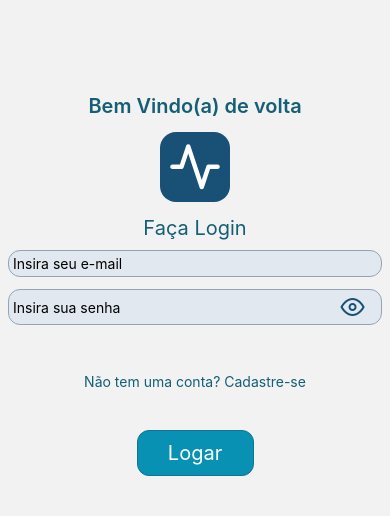
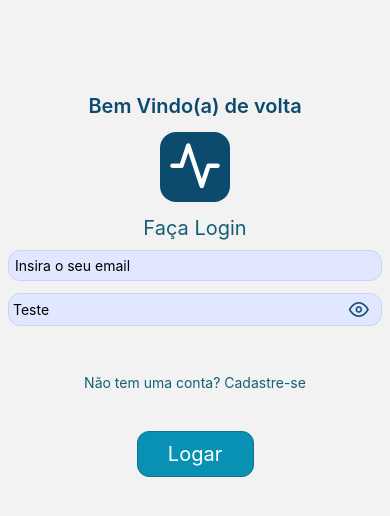
Before and after one commit to SamuMeneDev/cuidaFacil, a React Native app: screen / in a window 390 px wide. Shown: the top 516 px of the page. Built offline with nearby package versions, Linux system fonts and the light colour scheme.

Commit message:
Criando componentes utilitários

```diff
--- a/src/components/Logo.tsx
+++ b/src/components/Logo.tsx
@@ -7,9 +7,9 @@ interface LogoProps {
     bgColor?: string
 }
 
-export function Logo({size = 70, color = "#ffffff", bgColor=globalStyles.colors.azul600}: LogoProps) {
+export function Logo({size = 70, color = "white", bgColor="bg-sky-900"}: LogoProps) {
     return (
-        <View style={{backgroundColor: bgColor, padding: 5, width:size, height:size}} className="rounded-2xl flex items-center justify-center">
+        <View style={{backgroundColor: bgColor, padding: 5, width:size, height:size}} className={`${bgColor} rounded-2xl flex items-center justify-center`}>
             <Feather name="activity" size={size-16} color={color}  />
         </View>
     )
--- /dev/null
+++ b/src/components/buttons/TextButton.tsx
@@ -0,0 +1,14 @@
+import { PressableProps, Pressable, Text } from "react-native";
+
+interface TextButtonProps extends PressableProps {
+    boxStyles?: string,
+    textStyles?: string
+}
+
+export default function TextButton({boxStyles="bg-cyan-600 border border-cyan-700  rounded-xl", textStyles="text-white text-xl", ...props}: TextButtonProps) {
+    return (
+        <Pressable className={`${boxStyles} min-w-[30%] flex items-center p-2`}>
+            <Text className={`${textStyles}`}>Logar</Text>
+        </Pressable>
+    )
+}
--- /dev/null
+++ b/src/components/inputs/InputDefault.tsx
@@ -0,0 +1,14 @@
+import {View, TextInput, TextInputProps} from 'react-native';
+
+interface InputDefaultProps extends TextInputProps {
+    boxStyles?: string,
+    inputStyles?: string,
+}
+
+export default function InputDefault({boxStyles="border-indigo-200 rounded-xl bg-indigo-100", inputStyles="", ...props}: InputDefaultProps) {
+    return (
+        <View className={`${boxStyles} border flex-row p-1.5 rounded-xl`}>
+            <TextInput  className={`${inputStyles} w-full`} {...props} />
+        </View>
+    )
+}
--- a/src/components/inputs/InputSenha.tsx
+++ b/src/components/inputs/InputSenha.tsx
@@ -1,13 +1,19 @@
-import { TextInput, TextInputProps, View } from "react-native";
+import globalStyles from "@/globalStyles";
+import { Feather } from "@expo/vector-icons";
+import { useState } from "react";
+import { TextInput, TextInputProps, View, Pressable } from "react-native";
 
-interface InputSenhaProps extends TextInputProps {
-
-}
+interface InputSenhaProps extends TextInputProps {}
 
 export default function InputSenha({...props}: InputSenhaProps) {
+    const [mostrarSenha, setMostrarSenha] = useState(false);
+
     return (
-        <View>
-            <TextInput {...props}  />
+        <View className="border flex-row justify-between items-center border-indigo-200 p-1 rounded-xl bg-indigo-100">
+            <TextInput secureTextEntry={!mostrarSenha} {...props} className="w-[90%]"  />
+            <Pressable onPress={()=>setMostrarSenha(!mostrarSenha)} className="flex items-center w-[10%]">
+                <Feather name={mostrarSenha?"eye-off":"eye"} color={globalStyles.colors.azul600} size={20} />
+            </Pressable>
         </View>
     )
 }
--- a/src/pages/Login/Login.tsx
+++ b/src/pages/Login/Login.tsx
@@ -4,6 +4,9 @@ import { Logo } from "@/components/Logo";
 import { Feather } from "@expo/vector-icons";
 import globalStyles from "@/globalStyles";
 import { CommonActions, useNavigation } from "@react-navigation/native";
+import InputSenha from "@/components/inputs/InputSenha";
+import InputDefault from "@/components/inputs/InputDefault";
+import TextButton from "@/components/buttons/TextButton";
 export function Login() {
     const navigation = useNavigation();
 
@@ -15,7 +18,7 @@ export function Login() {
                 </View>
                 {/* SAUDACOES */}
                 <View className="flex items-center gap-3">
-                    <Text className="font-semibold text-cyan-800 text-xl">Bem Vindo(a) de volta</Text>
+                    <Text className="font-semibold text-sky-900 text-xl">Bem Vindo(a) de volta</Text>
                     <Logo />
                     <Text className="text-cyan-800 font-normal text-xl">Faça Login</Text>
                 </View>
@@ -23,16 +26,9 @@ export function Login() {
                     {/*CAMPOS*/}
                     <View className="p-2 gap-3">
                         {/* EMAIL */}
-                        <View className="border flex-row border-slate-400 p-1 rounded-xl bg-slate-200">
-                            <TextInput placeholder="Insira seu e-mail" />
-                        </View>
+                        <InputDefault placeholder="Insira o seu email" />
                         {/* SENHA */}
-                        <View className="border flex-row justify-between items-center border-slate-400 p-1 rounded-xl bg-slate-200">
-                            <TextInput placeholder="Insira sua senha" className="w-[90%]" />
-                            <Pressable className="w-[10%]">
-                                <Feather name="eye" color={globalStyles.colors.azul600} size={24} />
-                            </Pressable>
-                        </View>
+                        <InputSenha placeholder="Teste" />
                     </View>
 
                     {/* NÃO TEM UMA CONTA */}
@@ -43,9 +39,7 @@ export function Login() {
                     </View>
                     {/* LOGAR */}
                     <View className="items-center">
-                        <Pressable className="min-w-[30%] flex items-center bg-cyan-600 border border-cyan-700 p-2 rounded-xl">
-                            <Text className="text-white text-xl">Logar</Text>
-                        </Pressable>
+                        <TextButton />
                     </View>
 
 
```
